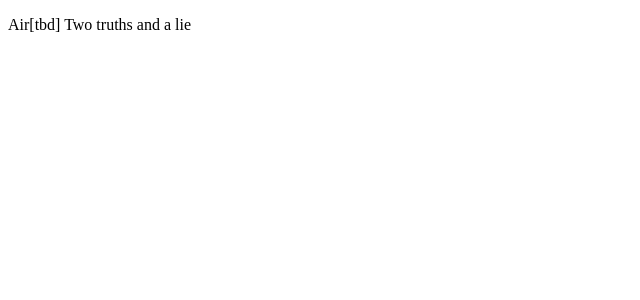
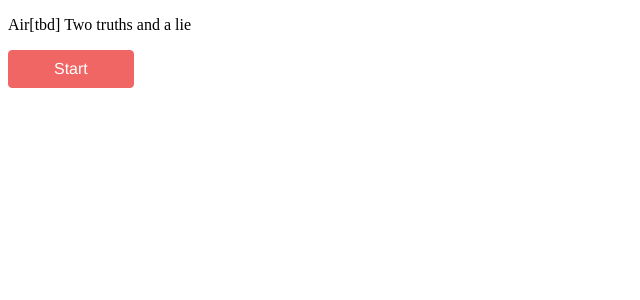
Before and after one commit to solastley/airbnb-intern-challenge, a React (Create React App) app: page / in a window 1280 px wide. Shown: the top 300 px of the page, without its empty margins (0-640 px from the left). Built offline with nearby package versions, Linux system fonts and the light colour scheme; the HTML template or start-up script is replaced by a standard one.

Commit message:
add start button, no functionality yet

```diff
--- a/src/App.js
+++ b/src/App.js
@@ -4,7 +4,11 @@ import Intro from './Intro';
 export default class App extends Component {
   render() {
 		return (
-			<Intro />
+			<Intro handleClick={this.startGame}/>
 		);
   }
+
+  startGame() {
+    console.log("Click");
+  }
 }
--- a/src/Intro.js
+++ b/src/Intro.js
@@ -1,9 +1,14 @@
 import React from 'react';
+import StartButton from './StartButton.js';
 
-export default function Intro (props) {
+export default function Intro({handleClick}) {
 	return (
 		<div>
 			<p>Air[tbd] Two truths and a lie</p>
+			<StartButton
+				onClick={() => handleClick()}
+				text="Start"
+			/>
 		</div>
-	)
+	);
 }
--- /dev/null
+++ b/src/StartButton.js
@@ -0,0 +1,23 @@
+import React from 'react';
+
+const styles = {
+  background: '#F06664',
+  color: '#FFFFFF',
+  fontFamily: 'Helvetica',
+  outline: "none",
+  border: "1px solid",
+  borderColor: "#F06664",
+  fontSize: "16px",
+  textAlign: "center",
+  padding: "9px 45px",
+  borderRadius: "4px"
+};
+
+export default function StartButton(props) {
+  return (
+    <button
+      onClick={props.onClick}
+      style={styles}
+    >{props.text}</button>
+  )
+}
```
